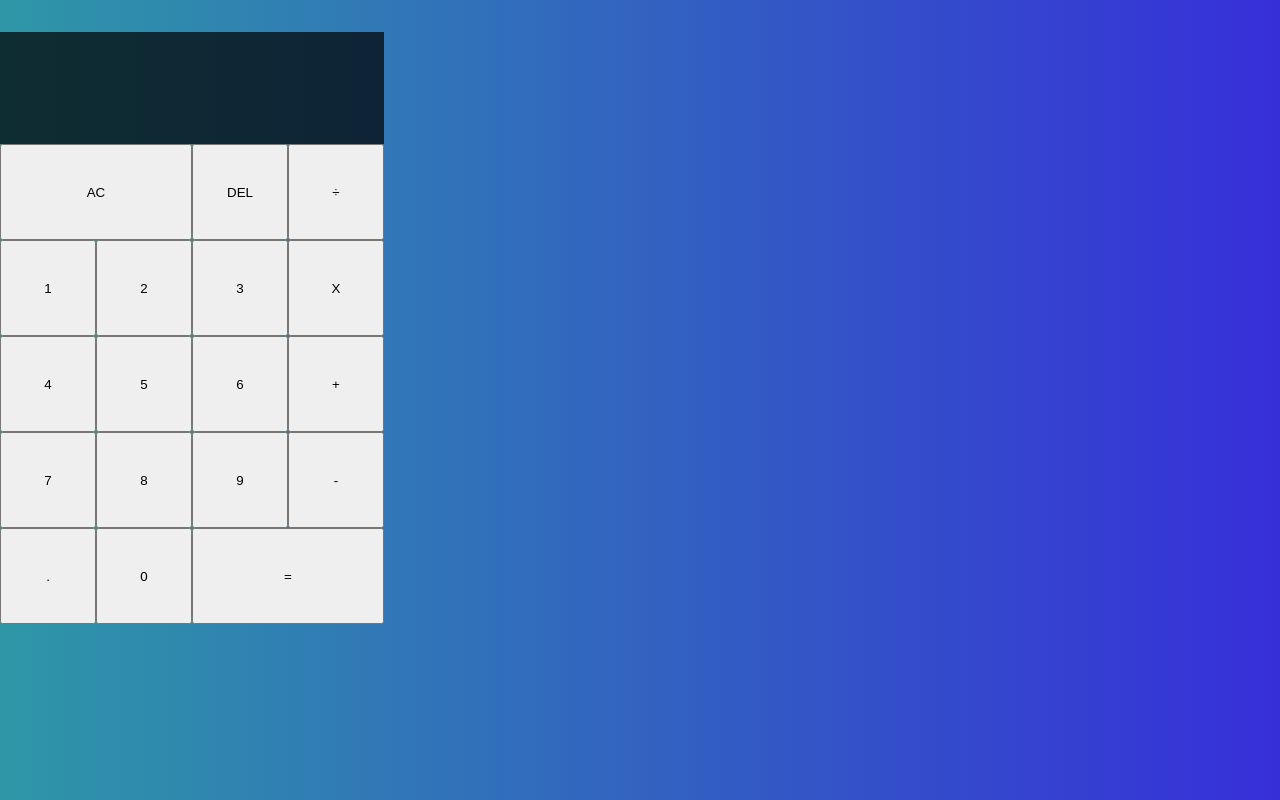
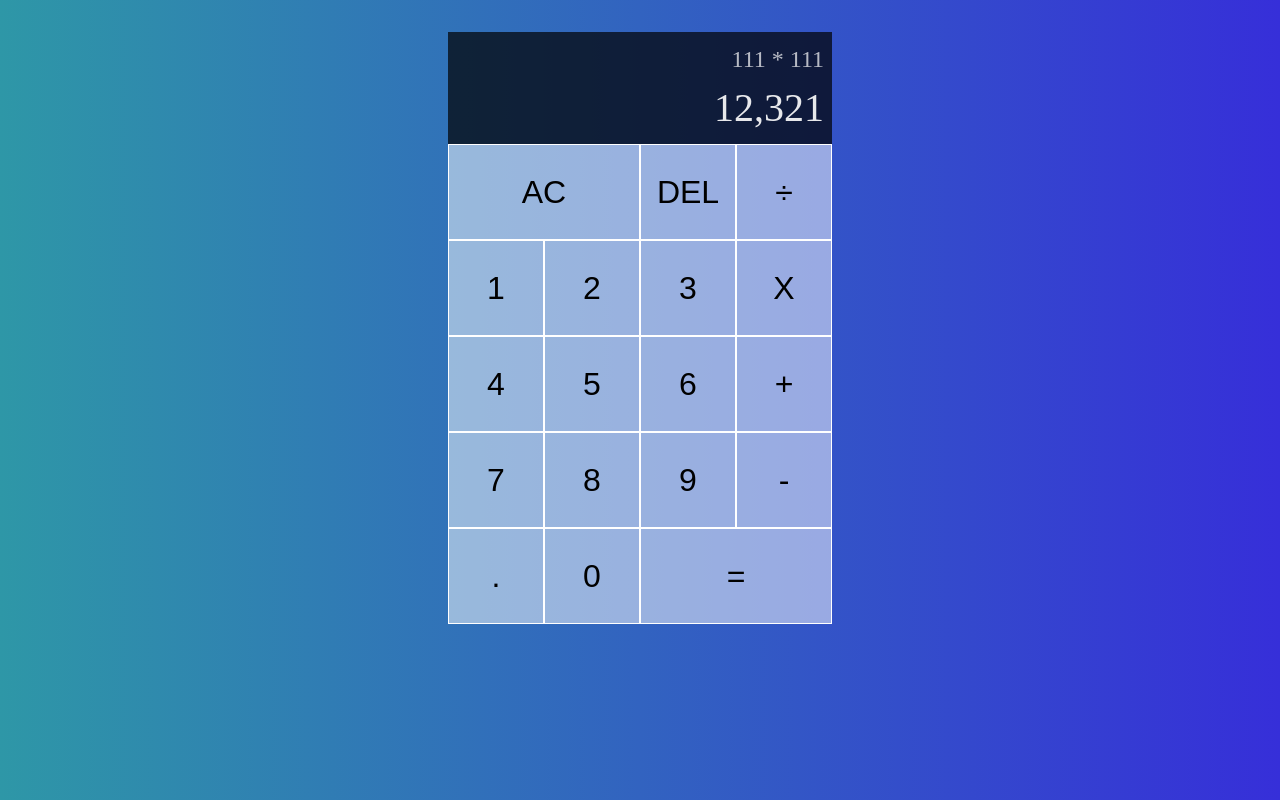
Before and after one commit to alvinyap510/Project-WDS-React-Calculator, a React (Create React App) app: page / in a window 1280 px wide. Built offline with nearby package versions, Linux system fonts and the light colour scheme.

Commit message:
feat: style grid

```diff
--- a/src/App.js
+++ b/src/App.js
@@ -4,8 +4,8 @@ function App() {
   return (
     <div className="calculator-grid">
       <div className="output">
-        <div className="previous-operand"></div>
-        <div className="current-operand"></div>
+        <div className="previous-operand">111 * 111</div>
+        <div className="current-operand">12,321</div>
       </div>
       <button className="span-two">AC</button>
       <button>DEL</button>
--- a/src/assets/styles/styles.css
+++ b/src/assets/styles/styles.css
@@ -53,6 +53,7 @@ direct childs of the .calculator-grid becomes grid items automatically
   6rem.
   */
   grid-template-rows: minmax(7rem, auto) repeat(5, 6rem);
+  justify-content: center;
 }
 
 /*
@@ -60,6 +61,27 @@ Change span-two buttons into taking up 2 spaces
 */
 .span-two {
   grid-column: span 2;
+}
+
+/*
+> Only slect children that are direct decendan
+of .calculator-grid
+*/
+.calculator-grid > button {
+  cursor: pointer;
+  font-size: 2rem;
+  border: 1px solid white;
+  outline: none;
+  background-color: rgba(255, 255, 255, 0.5);
+}
+
+/*
+Focus state => buttion / input being focused when click
+or travel with tab etc.
+*/
+.calculator-grid > button:hover,
+.calculator-grid > button:focus {
+  background-color: rgba(255, 255, 255, 0.8);
 }
 
 /*
@@ -71,4 +93,35 @@ The output screen of the calculator
   /* Partial transparent */
   background-color: rgba(0, 0, 0, 0.7);
   display: flex;
+  /* Determine the direction laid out of the flex items */
+  flex-direction: column;
+  /*
+  Flexbox property used to control the alignments of flex items on
+  corss axis (perpendocuilar to the main-axis defined in flex-direction.
+  */
+  align-items: flex-end;
+  /*
+  Alight flex items on the main-axis as determined by flex-direction.
+  Distribute the space evenly between flex-items
+  */
+  justify-content: space-around;
+  padding: 0.5rem;
+
+  /*
+  Used by CSS to determine how text break and wrap inside an element.
+  break-word => If does not fit, break at the nearest possible character.
+  word-break => allow the breaking in between of words
+  */
+  word-wrap: break-word;
+  word-break: break-all;
 }
+
+.output .previous-operand {
+  color: rgba(255, 255, 255, 0.7);
+  font-size: 1.5rem;
+}
+
+.output .current-operand {
+  color: rgba(255, 255, 255, 0.9);
+  font-size: 2.5rem;
+}
```
